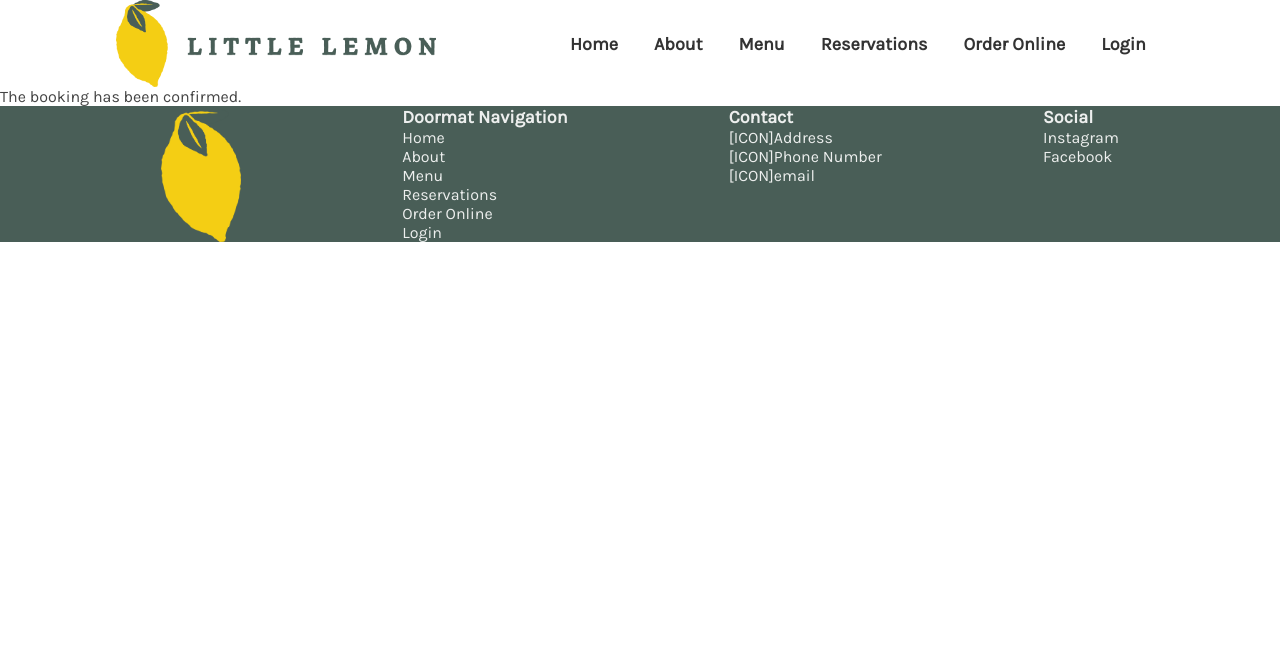
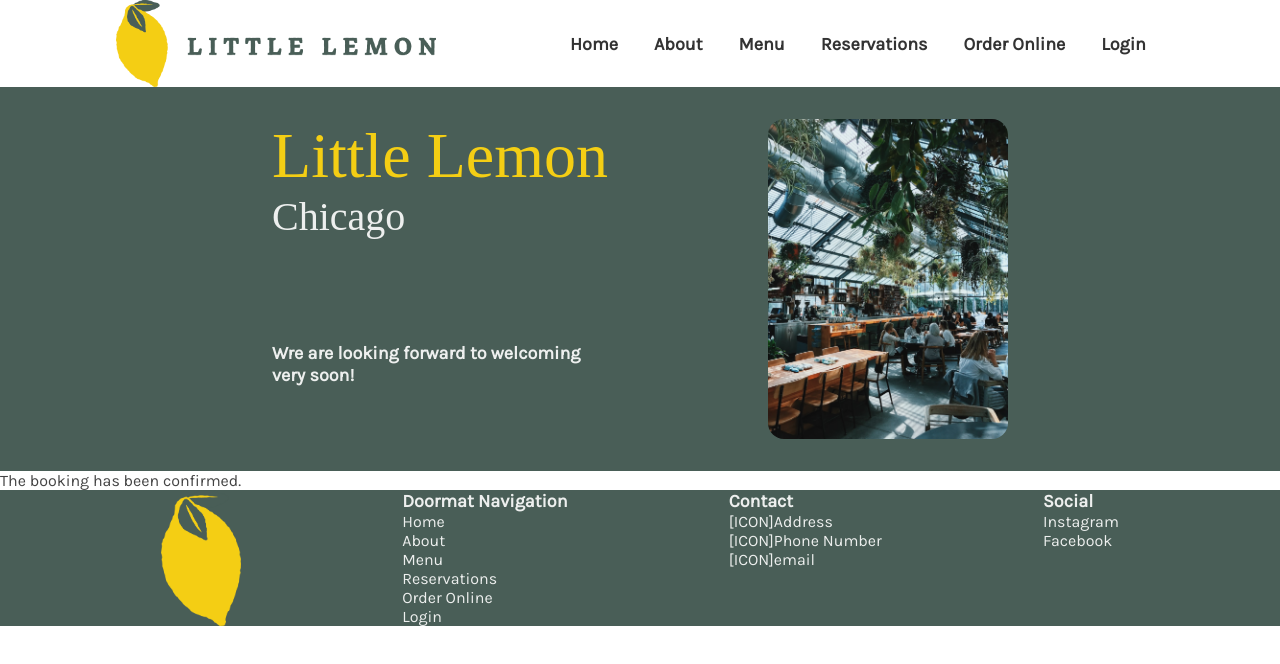
Before and after one commit to CarlosTussi/littlelemon-website, a React (Create React App) app in the folder littlelemon/: page /confirmation in a window 1280 px wide. Shown: the top 664 px of the page. Built offline with nearby package versions, Linux system fonts and the light colour scheme; a web font is replaced by a local one.

Commit message:
[ADD]Banner for the confirmation page

```diff
--- a/littlelemon/src/components/ConfirmedBooking.js
+++ b/littlelemon/src/components/ConfirmedBooking.js
@@ -1,7 +1,17 @@
+import HeroBanner from './HeroBanner';
+import imgSrc from '../assets/restaurant.jpeg'
+
 function ConfirmedBooking() {
 
     return(
-        <p>The booking has been confirmed.</p>
+        <>
+        <HeroBanner description="Wre are looking forward to welcoming very soon!"
+                        imgSrc={imgSrc}
+                        alt="Restaurant with tables and plants decorating"
+                        />
+                         <p>The booking has been confirmed.</p>
+        </>
+
     );
 }
 
```
